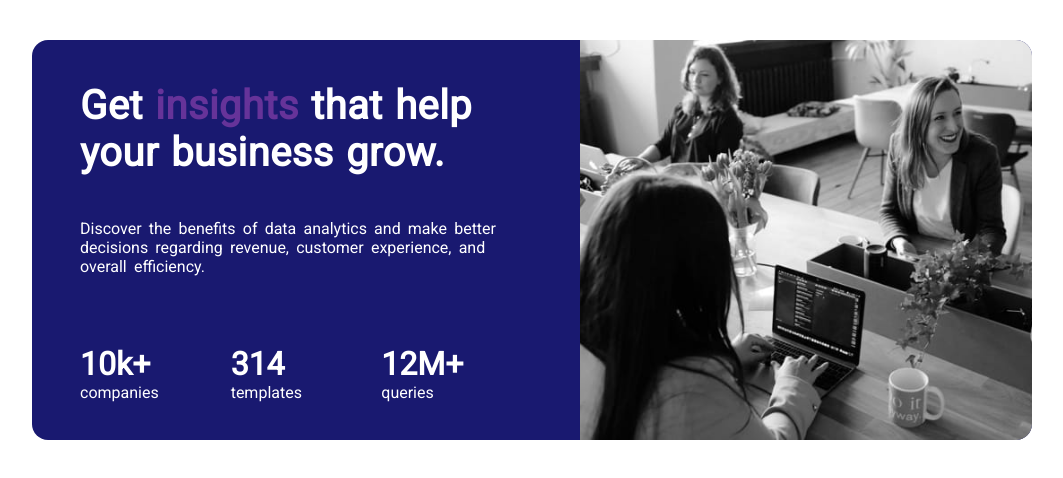
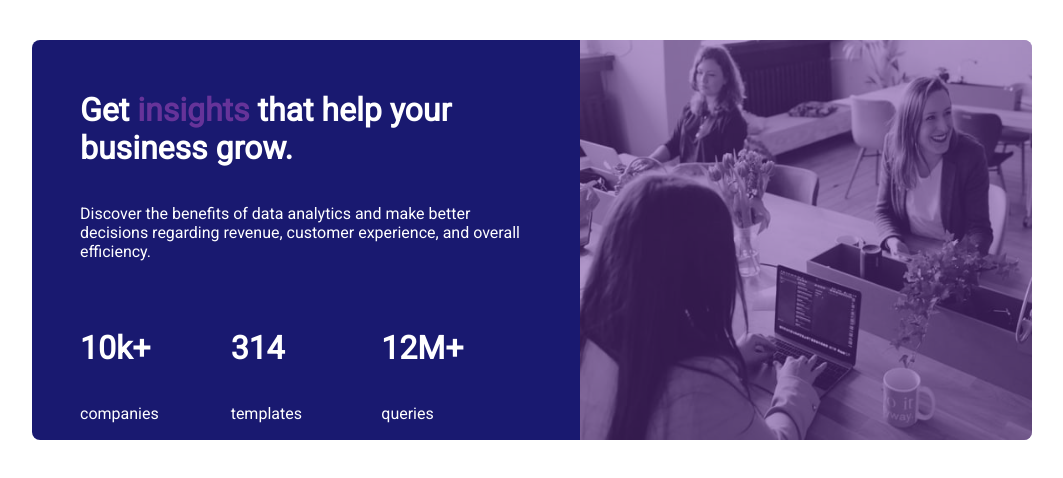
Before and after one commit to mJurczuk91/task1, a plain HTML site: page index.html in a window 1280 px wide. Shown: the whole page, without its empty margins (8-1071 px from the left). Drawn offline with Linux system fonts and the light colour scheme.

Commit message:
img is now colored correctly

```diff
--- a/index.html
+++ b/index.html
@@ -20,24 +20,32 @@
         text-align: center;
         max-width: 1000px;
         height: 100%;
-        border-radius: 1em 1em 1em 1em;
         color: white;
-        background-color: midnightblue;
+
+    }
+
+    .card__picture {
+        background-color: rebeccapurple;
+        border-radius: 0.5em 0.5em 0 0;
     }
 
     .card__picture img {
         width: 100%;
         height: 100%;
         object-fit: cover;
-        border-radius: 1em 1em 0 0;
+        opacity: 50%;
+        border-radius: 0.5em 0.5em 0 0;
     }
 
     .card span {
         color: rebeccapurple;
+        border-radius: 0.5em 0.5em 0 0;
     }
 
     .card__content {
         width: 100%;
+        background-color: midnightblue;
+        border-radius: 0 0 0.5em 0.5em;
     }
 
     .card__content--header h1 {
@@ -67,6 +75,8 @@
         margin: 0px;
     }
 
+    img{vertical-align:text-bottom}
+
     @media screen and (min-width:800px) {
         .card {
             display: flex;
@@ -82,14 +92,14 @@
         .card__picture {
             width: 50%;
             height: 100%;
+            border-radius: 0 0.5em 0.5em 0;
         }
 
         .card__picture img {
             width: 100%;
             height: 100%;
-            object-fit: cover;
-            overflow: hidden;
-            border-radius: 0 1em 1em 0;
+            object-fit:fill;
+            border-radius: 0 0.5em 0.5em 0;
         }
 
         .card__content {
@@ -99,27 +109,28 @@
             height: 100%;
             padding-left: 3em;
             padding-right: 3em;
+            border-radius: 0.5em 0 0 0.5em;
         }
 
-        .card__content--header {
+        .card__content__header {
             flex-basis: 66.66%;
             display: flex;
             flex-direction: column;
             justify-content: center;
         }
 
-        .card__content--header h1 {
+        .card__content__header h1 {
             text-align: left;
         }
 
-        .card__content--details {
+        .card__content__details {
             flex-basis: 33.33%;
             display: flex;
             align-items: center;
 
         }
 
-        .card__content--details div {
+        .card__content__details div {
             display: flex;
             flex-direction: column;
             align-items: left;
@@ -132,18 +143,19 @@
 
 <body style="padding: 2em; min-height: 100vh;">
     <div class="card">
-        <picture class="card__picture">
-            <source media="(min-width: 800px)" srcset="./image-header-desktop.jpg">
-            <img src="./image-header-mobile.jpg" alt="header image">
-        </picture>
-        <!--         <div class="card__picture"><p>100</p></div> -->
+        <div class="card__picture">
+            <picture>
+                <source media="(min-width: 800px)" srcset="./image-header-desktop.jpg">
+                <img src="./image-header-mobile.jpg" alt="header image">
+            </picture>
+        </div>
         <div class="card__content">
-            <div class="card__content--header">
+            <div class="card__content__header">
                 <h1>Get <span>insights</span> that help your business grow.</h1>
                 <p>Discover the benefits of data analytics and make better decisions regarding revenue, customer
                     experience, and overall efficiency.</p>
             </div>
-            <div class="card__content--details">
+            <div class="card__content__details">
                 <div>
                     <h1>10k+</h1>
                     <p>companies</p>
```
